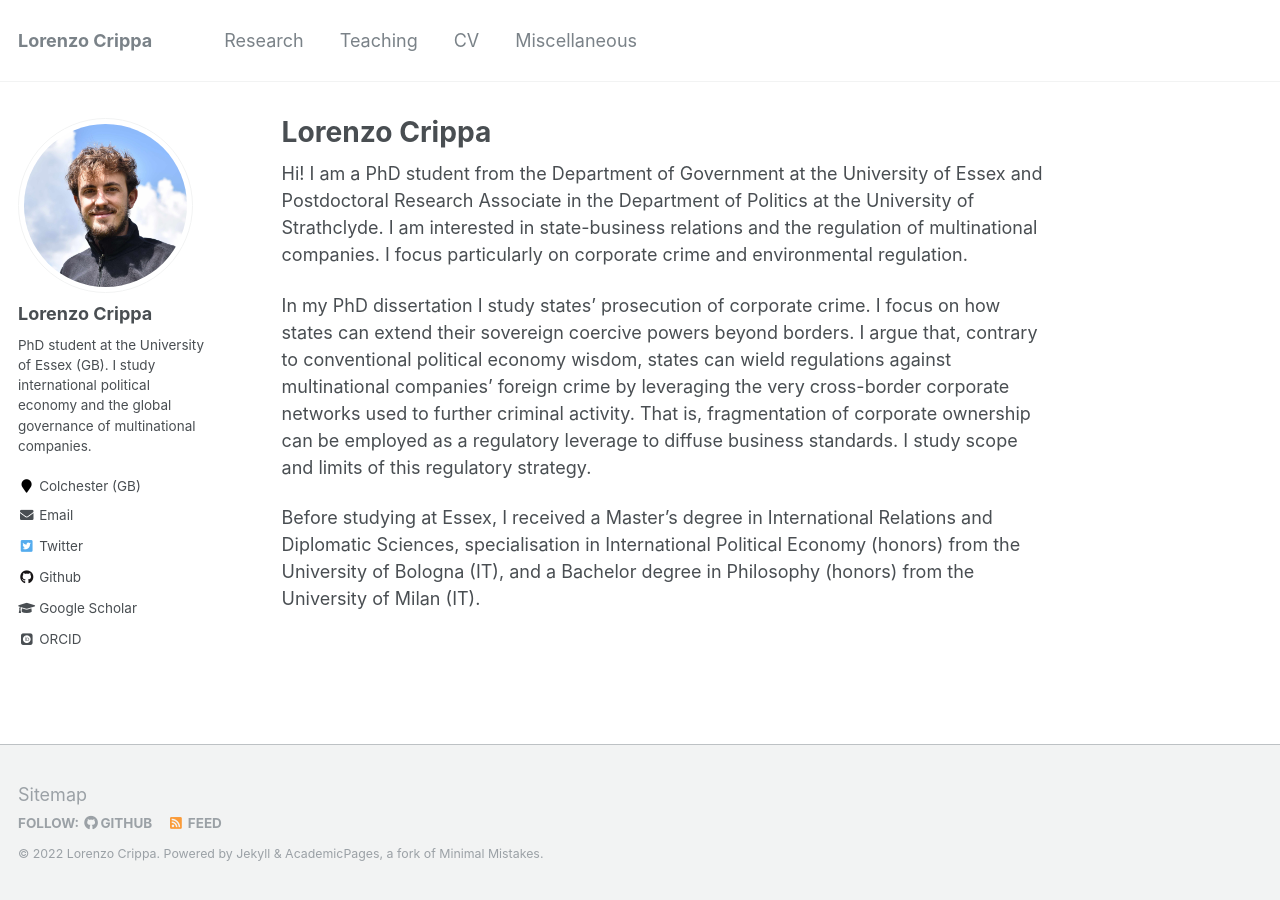
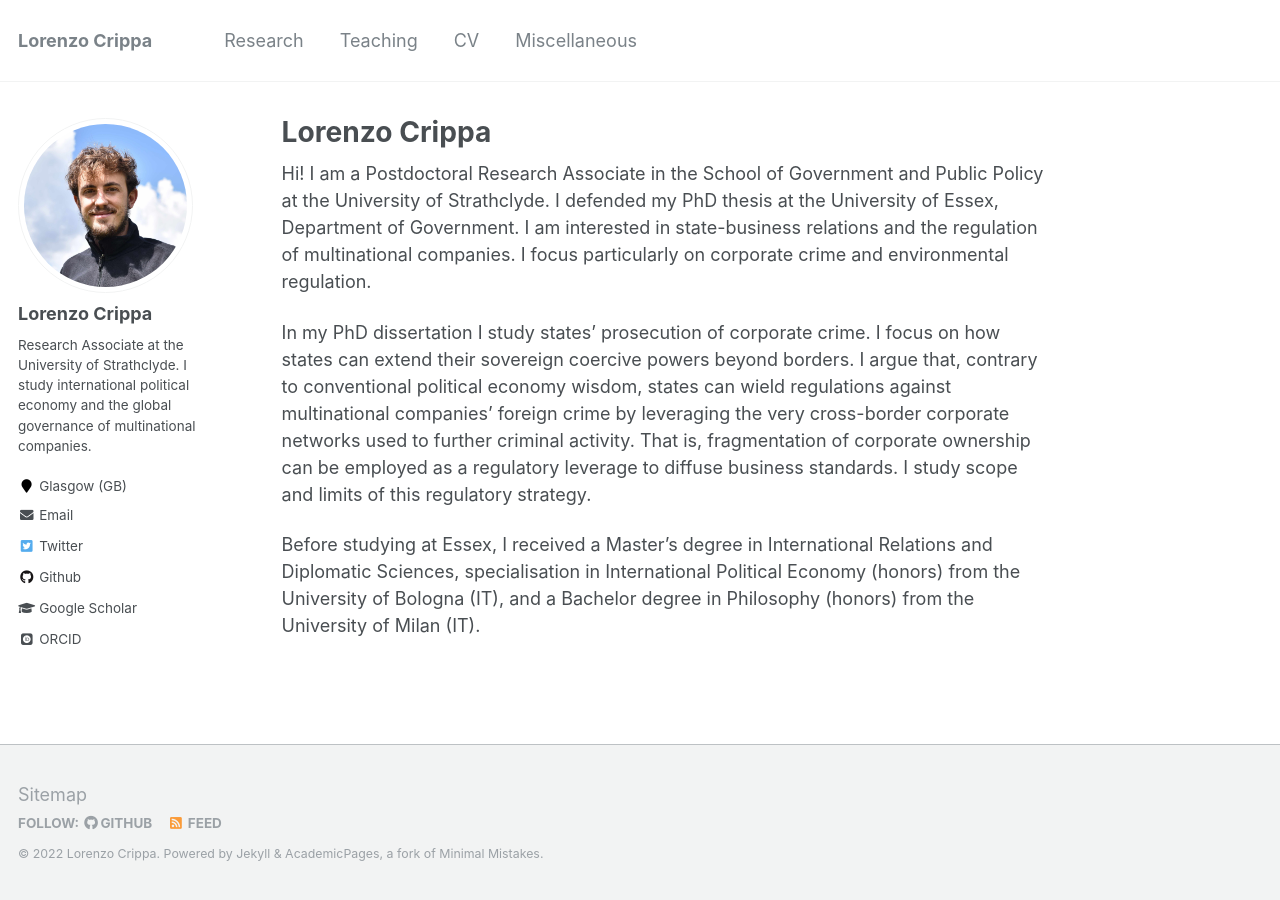
Before and after one commit to lorenzo-crippa/lorenzo-crippa.github.io, a Jekyll site: the page built from _pages/about.md, in a window 1280 px wide. Built offline with Jekyll 4.4.1, drawn with Linux system fonts in a browser that asks for light colours; some web fonts are replaced.

Commit message:
Update website - Strathclyde

```diff
--- a/_config.yml
+++ b/_config.yml
@@ -82,8 +82,8 @@ analytics:
 author:
   name             : "Lorenzo Crippa"
   avatar           : "LorenzoCrippa.jpg"
-  bio              : "PhD student at the University of Essex (GB). I study international political economy and the global governance of multinational companies."
-  location         : "Colchester (GB)"
+  bio              : "Research Associate at the University of Strathclyde. I study international political economy and the global governance of multinational companies."
+  location         : "Glasgow (GB)"
   employer         :
   pubmed           :
   googlescholar    : "https://scholar.google.com/citations?user=lcje7xwAAAAJ&hl=en"
--- a/_pages/about.md
+++ b/_pages/about.md
@@ -8,7 +8,7 @@ redirect_from:
   - /about.html
 ---
 
-Hi! I am a PhD student from the Department of Government at the University of Essex and Postdoctoral Research Associate in the Department of Politics at the University of Strathclyde. I am interested in state-business relations and the regulation of multinational companies. I focus particularly on corporate crime and environmental regulation.
+Hi! I am a Postdoctoral Research Associate in the School of Government and Public Policy at the University of Strathclyde. I defended my PhD thesis at the University of Essex, Department of Government. I am interested in state-business relations and the regulation of multinational companies. I focus particularly on corporate crime and environmental regulation.
 
 In my PhD dissertation I study states' prosecution of corporate crime. I focus on how states can extend their sovereign coercive powers beyond borders. I argue that, contrary to conventional political economy wisdom, states can wield regulations against multinational companies' foreign crime by leveraging the very cross-border corporate networks used to further criminal activity. That is, fragmentation of corporate ownership can be employed as a regulatory leverage to diffuse business standards. I study scope and limits of this regulatory strategy.
 
```
Also changed, not shown: 1 other file.
